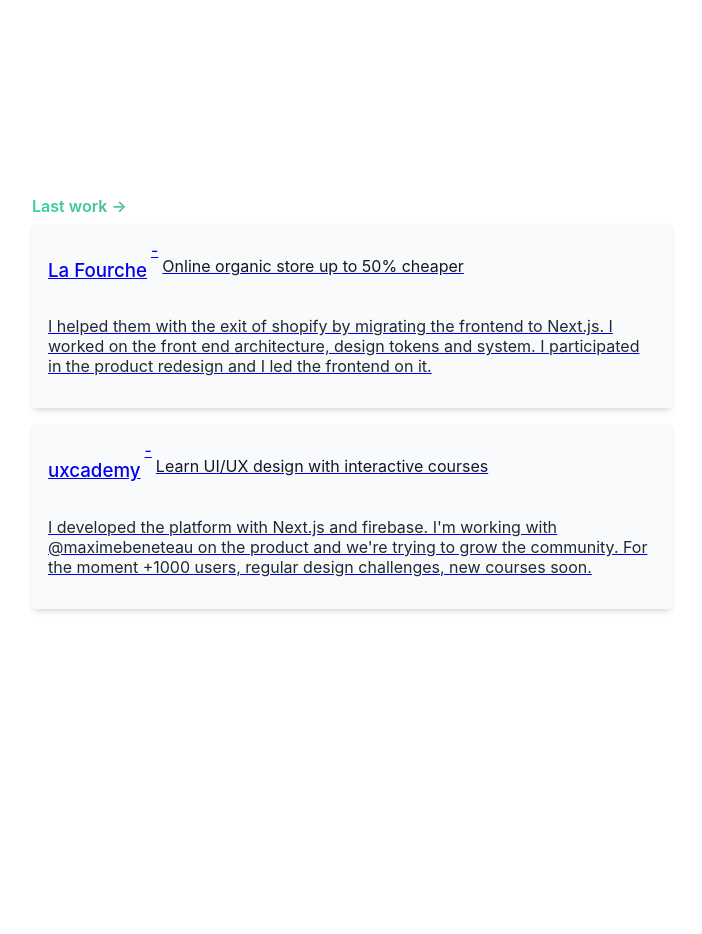
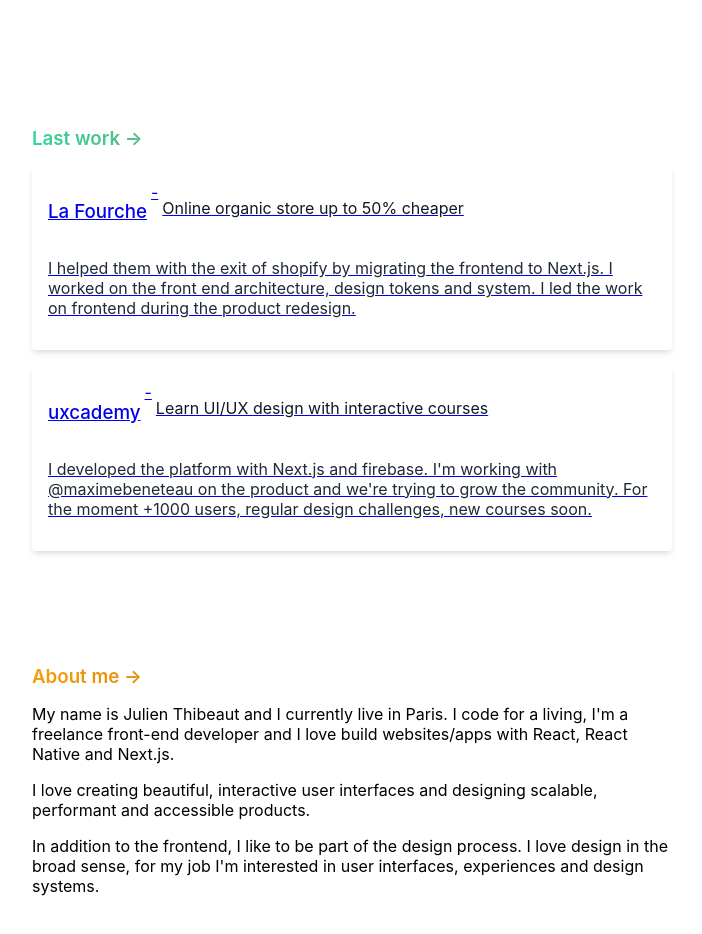
Before and after one commit to ibelick/hello, a Next.js app: page / in a window 1280 px wide. Shown: the part 620-1554 px from the top of the page, without its empty margins (288-990 px from the left). Before the commit the page ends 1245 px from the top, so only its background shows below. Built offline with nearby package versions, Linux system fonts and the light colour scheme.

Commit message:
feat: add About me

```diff
--- a/pages/index.js
+++ b/pages/index.js
@@ -36,7 +36,7 @@
             </li>
             <li>
               <a onClick={switchTheme} className="cursor-pointer ">
-                <span className="flex transition-transform duration-500 ease-in-out transform hover:scale-125 dark:text-white">
+                <span className="flex transition-transform duration-500 ease-in-out transform hover:scale-50 dark:text-white">
                   ●
                 </span>
               </a>
@@ -45,7 +45,7 @@
         </nav>
       </header>
       <main className="flex justify-center items-center flex-col dark:text-white">
-        <section className="min-h-screen flex flex-col justify-center max-w-screen-sm px-8">
+        <section className="min-h-screen flex flex-col justify-center max-w-screen-sm px-8 mb-14">
           <p className="mb-8 text-gray-600 dark:text-gray-400">
             julien.thibeaut[at]gmail.com
           </p>
@@ -61,14 +61,14 @@
             Specialities: JavaScript, React, React Native, Next.js, TypeScript
           </p>
         </section>
-        <section className="max-w-screen-sm px-8" id="work">
-          <p className="mb-2 font-semibold text-gradient bg-gradient-to-r from-green-400 to-red-500">
+        <section className="max-w-screen-sm px-8 -mt-32 mb-20" id="work">
+          <h3 className="mb-4 font-semibold text-gradient bg-gradient-to-r from-green-400 to-red-500">
             Last work →
-          </p>
+          </h3>
           <div className="flex flex-col">
             <a
               href="https://nextjs.org/docs"
-              className="shadow-md hover:shadow-lg transition rounded mb-4 p-4 bg-gray-50 dark:bg-gray-900"
+              className="shadow-md hover:shadow-lg transition rounded mb-4 p-4 border border-gray-50 dark:border-gray-800 dark:hover:border-gray-400"
             >
               <div className="flex mb-2">
                 <h3 className="font-medium">La Fourche</h3>
@@ -80,13 +80,13 @@
               <p className="text-gray-800 dark:text-gray-200">
                 I helped them with the exit of shopify by migrating the frontend
                 to Next.js. I worked on the front end architecture, design
-                tokens and system. I participated in the product redesign and I
-                led the frontend on it.
+                tokens and system. I led the work on frontend during the product
+                redesign.
               </p>
             </a>
             <a
               href="https://vercel.com/import?filter=next.js&utm_source=create-next-app&utm_medium=default-template&utm_campaign=create-next-app"
-              className="shadow-md hover:shadow-lg transition rounded mb-4 p-4 bg-gray-50 dark:bg-gray-900"
+              className="shadow-md hover:shadow-lg transition rounded mb-4 p-4 border border-gray-50 dark:border-gray-800 dark:hover:border-gray-400"
             >
               <div className="flex mb-2">
                 <h3 className="font-medium">uxcademy</h3>
@@ -104,6 +104,30 @@
             </a>
           </div>
         </section>
+        <section
+          className="max-w-screen-sm px-8 w-full text-left mb-20"
+          id="me"
+        >
+          <h3 className="mb-4 font-semibold text-gradient bg-gradient-to-r from-yellow-500 to-yellow-800">
+            About me →
+          </h3>
+          <p className="mb-2">
+            My name is Julien Thibeaut and I currently live in Paris. I code for
+            a living, I'm a freelance front-end developer and I love build
+            websites/apps with React, React Native and Next.js.
+          </p>
+          <p className="mb-2">
+            I love creating beautiful, interactive user interfaces and designing
+            scalable, performant and accessible products.
+          </p>
+          <p className="mb-2">
+            In addition to the frontend, I like to be part of the design
+            process. I love design in the broad sense, for my job I'm interested
+            in user interfaces, experiences and design systems.
+          </p>
+          {/* ethical tech */}
+          {/* Willing to work with socially and environmentally responsible organisations 🌎 */}
+        </section>
       </main>
     </div>
   );
```
Also changed, not shown: 2 other files (tests, documents, lock files or other folders).
